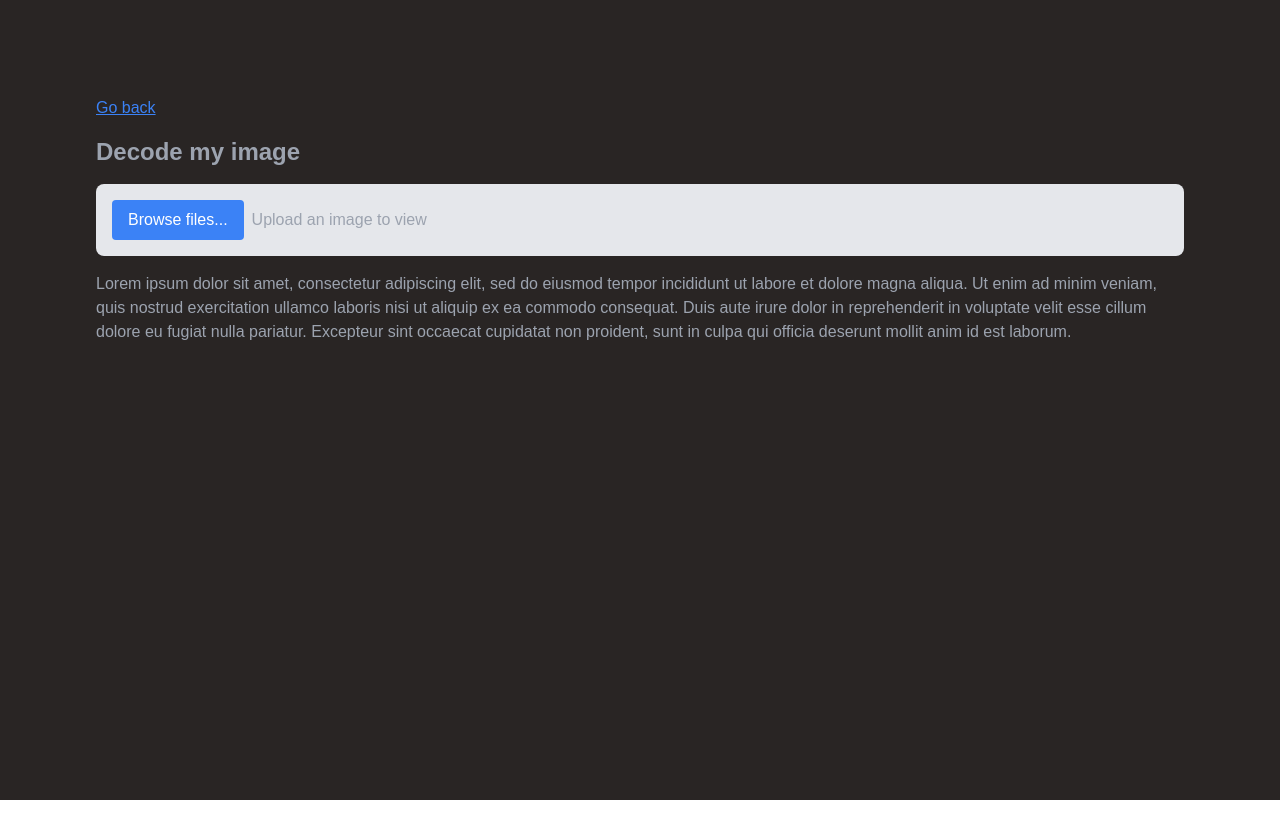
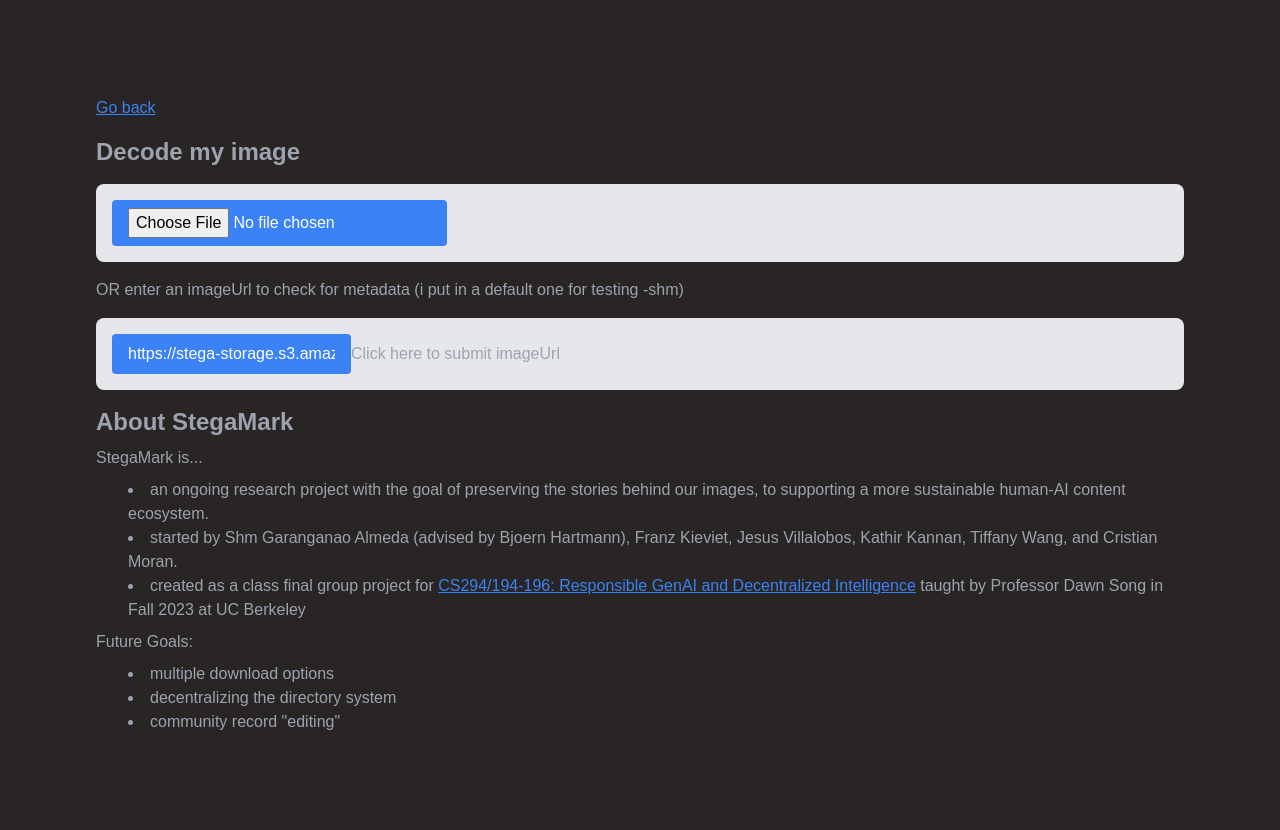
Before and after one commit to cnnmon/stegamark, a Next.js app: page /decode in a window 1280 px wide. Before the commit the page ends 800 px from the top, so only its background shows below. Built offline with nearby package versions, Linux system fonts and the light colour scheme.

Commit message:
yay decode and encode works

```diff
--- a/components/imageDetails.js
+++ b/components/imageDetails.js
@@ -1,12 +1,12 @@
 import { useState } from "react";
 import Button from "./button";
-import axios from 'axios';
 
-export default function ImageDetails({uploadedImageUrl, selectedId, key}) {
+export default function ImageDetails({uploadedImageUrl, selectedId, key, formFields, onFormFieldChange}) {
 
     const [essentialsOpen, setEssentialsOpen] = useState(true);
     const [imageUrl, setImageUrl] = useState(uploadedImageUrl);
     const [id, setId] = useState(selectedId);
+
 
 
     const changePage = () => {
@@ -14,8 +14,7 @@
     };
 
     async function onSubmit(e) {
-        //we're using the onSubmit function in the encode.js file...
-
+        //i set us up to use the onmetadatasubmit function in encode.js instead!
         return;
     }
     const updateId = (newId) => {
@@ -28,9 +27,13 @@
 
     function createFormField(title, name) {
         return (
-            <div className="flex flex-row space-x-4 place-items-center">
+            <div key={name} className="flex flex-row space-x-4 place-items-center">
                 <p>{title}: </p>
-                <input type="text" name={name} className="h-8 w-[60%]" />
+                <input type="text"
+                name={name}
+                value={formFields[name]}
+                onChange={(e) => onFormFieldChange(name, e.target.value)}
+                className="h-8 w-[60%]" />
             </div>
         );
     }
@@ -84,8 +87,8 @@
                     <div className="flex flex-col w-[50%] items-left p-4 rounded-lg bg-stone-800">
                         {/*<form
                             onSubmit={onSubmit}
-                            className="flex flex-col gap-4">
-                            {createFormField("Title", "title")}*/}
+                            className="flex flex-col gap-4">*/}
+                            {createFormField("Title", "title")}
                             {createFormField("Uploaded By", "updatedBy")}
                             {createFormField("Source", "source")}
                             {createFormField("Date Uploaded", "dateUploaded")}
--- a/pages/decode.js
+++ b/pages/decode.js
@@ -1,18 +1,193 @@
+import React, { useEffect, useState, useRef} from "react";
 import Back from '../components/Back';
+import About from "../components/about";
+import axios from "axios";
 
 export default function Decode() {
+  const [loaded, setLoaded] = useState(); //submit button only appears after a file is selected
+  const [file, setFile] = useState(null);
+  const [urlInput, setUrlInput] = useState('https://stega-storage.s3.amazonaws.com//encoded_images/encoded_bubbles.png');
+
+  const [loading, setLoading] = useState(false); //becomes true while the file is uploading and being encoded, then becomes false again.
+
+  const [secretReturned, setSecretReturned] = useState(false); // true after the secret is returnd
+  const [secret, setSecret] = useState(' '); // secretz
+
+  const [key, setKey] = useState(0); // this key thing forces the react component to update
+
+
+  const isValidImageUrl = (url) => {
+    // Regular expression to match common image file extensions
+    const imageExtensions = /\.(jpeg|jpg|gif|png|webp)$/i;
+
+    // Test if the URL ends with a valid image file extension
+    return imageExtensions.test(url);
+  };
+
+  /* this stuff handles the file upload... */
+  function handleFileChange(e) {
+        console.log(e.target.files);
+        const selectedFile = e.target.files[0];
+        setFile(selectedFile);
+        if (selectedFile) {
+          console.log('File selected:', selectedFile);
+        }
+        setLoaded(true)
+      };
+  /*or the imageUrlinput*/
+  function handleInputChange(e) {
+      setUrlInput(e.target.value);
+      };
+
+    const handleFileSubmit = async(e) =>{ //we have to upload the image first...
+        e.preventDefault();
+        if (!file) {
+          console.error('No file selected');
+          return;
+        }
+        setLoading(true);
+
+        //make a POST request to send this image and ID to the Flask server...
+        const formData = new FormData(); //create formdata to send...
+        formData.append('file',file);
+
+
+        // user uploaded a file, so let's upload it to the server...
+        try{
+          let response = await axios.post('https://rosteals-server-fbea1f0f4f47.herokuapp.com/upload', formData);
+            if (response.status === 200) {
+              const data = await response.data;
+              console.log('image uploaded to:', data.imageUrl);
+
+
+              // if the image uploaded successfully, try decoding it
+              const formData2 = new FormData(); //create formdata to send...
+              formData2.append('imageUrl',data.imageUrl);
+              try{
+                let response = await axios.post('https://rosteals-server-fbea1f0f4f47.herokuapp.com/decode', formData2);
+
+                if (response.status === 200) {
+                  const data = await response.data;
+                  console.log('decoded secret:', data.secret);
+
+                  setSecret(data.secret);
+                  setSecretReturned(true);
+                  setKey((prevKey)=> prevKey+1);
+                }
+                else{
+                  console.error("received failed image decoding response from server")
+                }
+
+              } catch(error){
+                  console.error('Failed to decode image', error);
+                }
+
+            }
+
+            else {
+              console.error('received a failed upload response from API server');
+            }
+          } catch (error) {
+            console.error('Error submitting image:', error);
+          }
+
+
+    } //end file handler function
+
+    //if the user submits a URL instead of a file...
+    const handleUrlSubmit = async(e) =>{
+        e.preventDefault();
+        if (!urlInput){
+          console.error('No url inputted');
+          return;
+        }
+        if (!isValidImageUrl(urlInput)){
+          console.error('invalid url inputted');
+          return;
+        }
+
+        setLoading(true);
+
+        //make a POST request to send this image Flask server...
+        const formData = new FormData(); //create formdata to send...
+        formData.append('imageUrl',urlInput);
+
+        try{
+          let response = await axios.post('https://rosteals-server-fbea1f0f4f47.herokuapp.com/decode', formData);
+            if (response.status === 200) {
+              const data = await response.data;
+              console.log('SECRET:', data.secret);
+              setSecret(data.secret);
+              setSecretReturned(true);
+              setKey((prevKey)=> prevKey+1);
+
+              setLoading(false);
+              }
+            else {
+              console.error('Failed to upload file');
+            }
+          } catch (error) {
+            console.error('Error uploading file:', error);
+          }
+
+
+      }
+
+
   return (
     <div className="gap-4 grid">
       <Back />
       <h2>Decode my image</h2>
+
+
       <div className="bg-gray-200 flex items-center p-4 rounded-lg gap-2">
-        <button className="bg-blue-500 hover:bg-blue-700 text-white py-2 px-4 rounded">Browse files...</button>
-        <p>Upload an image to view</p>
-      </div>
+        <form onSubmit={handleFileSubmit}>
+          <input className="bg-blue-500 hover:bg-blue-700 text-white py-2 px-4 rounded"
+            id="file_input" name="file" type="file" onChange={handleFileChange} />
+          <button className = "items-right"style={loaded ? {} : { display: 'none' }} // button appears after upload
+            type="submit">Click here to upload image</button>
 
-      <p className="">
-        Lorem ipsum dolor sit amet, consectetur adipiscing elit, sed do eiusmod tempor incididunt ut labore et dolore magna aliqua. Ut enim ad minim veniam, quis nostrud exercitation ullamco laboris nisi ut aliquip ex ea commodo consequat. Duis aute irure dolor in reprehenderit in voluptate velit esse cillum dolore eu fugiat nulla pariatur. Excepteur sint occaecat cupidatat non proident, sunt in culpa qui officia deserunt mollit anim id est laborum.
-      </p>
-    </div>
-  )
+        </form>
+
+        </div>
+        OR enter an imageUrl to check for metadata (i put in a default one for testing -shm)
+        <div className="bg-gray-200 flex items-center p-4 rounded-lg gap-2">
+          <form onSubmit={handleUrlSubmit}>
+            <input className="bg-blue-500 hover:bg-blue-700 text-white py-2 px-4 rounded"
+              id="url_input" name="text" type="text"
+              value={urlInput}
+              onChange={handleInputChange}
+              />
+            <button type="submit">Click here to submit imageUrl</button>
+          </form>
+        </div>
+
+        <div
+            style={loading ? {} : { display: 'none' }} // this will appear as the image is loading.
+            className="flex flex-col gap-4 place-items-center">
+             the image has been received! secret url now loading...
+        </div>
+
+        <div
+          key={key}
+          style={secretReturned ? {} : { display: 'none' }}
+          className="flex flex-col gap-4 place-items-center">
+          <h3>the encoded secret was: </h3>
+          <h1>{secret}</h1>
+
+          TODO: we should be:
+
+          - checking if it's a valid imageID (eg a number that exists in our database) and:
+
+            -- if so: show the user the associated data we have on that imageID
+
+            -- if not: tell them no metadata was found!
+        </div>
+
+
+
+
+            <About />
+        </div>
+  );
 }
```
Also changed, not shown: pages/encode.js (+44 -19 lines).
